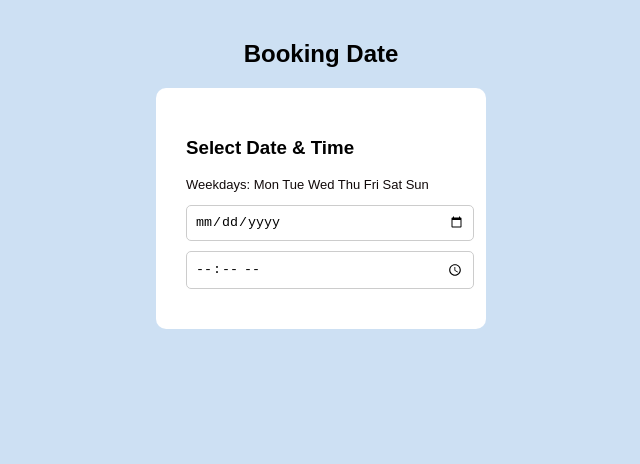
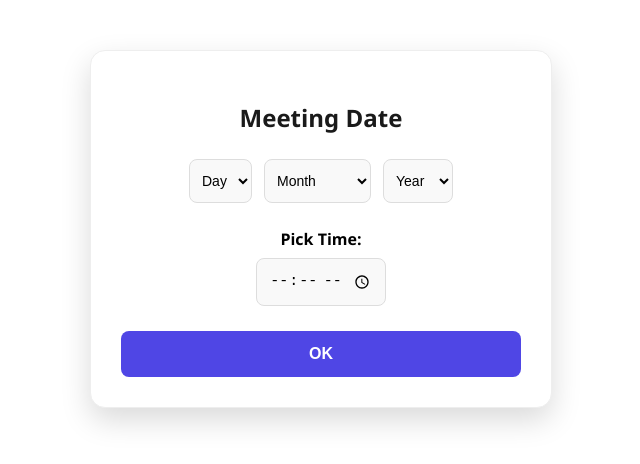
Before and after one commit to kaviyarasi-2325/Datepicker, a React (Create React App) app: page / in a window 1280 px wide. Shown: the top 464 px of the page, without its empty margins (319-959 px from the left). Built offline with nearby package versions, Linux system fonts and the light colour scheme.

Commit message:
Custom Date and Time Picker added

```diff
--- a/package.json
+++ b/package.json
@@ -8,6 +8,7 @@
     "@testing-library/react": "^16.3.2",
     "@testing-library/user-event": "^13.5.0",
     "react": "^19.2.4",
+    "react-datepicker": "^9.1.0",
     "react-dom": "^19.2.4",
     "react-scripts": "5.0.1",
     "web-vitals": "^2.1.4"
--- a/src/App.css
+++ /dev/null
@@ -1,44 +0,0 @@
-body {
-  font-family: Arial, sans-serif;
-  background: #cde0f3;
-}
-
-.app-container {
-  padding: 20px;
-  display: flex;
-  flex-direction: column;
-  align-items: center;
-}
-
-.date-box {
-  border: none;
-  padding: 30px;
-  margin-bottom: 20px;
-  border-radius: 10px;
-  width: 270px;
-  background: rgba(255, 255, 255, 0.993);
-}
-
-.week-text {
-  font-size: 13px;
-  color: #080101f6;
-}
-
-.input-field {
-  width: 100%;
-  padding: 8px;
-  margin-bottom: 10px;
-  border-radius: 5px;
-  border: 1px solid #cccccc;
-}
-
-.input-field:focus {
-  border-color: #007bff;
-  outline: none;
-}
-
-.selected-text {
-  margin-top: 10px;
-  color: green;
-  font-weight: bold;
-}
--- a/src/App.js
+++ b/src/App.js
@@ -1,16 +1,9 @@
-import DatePicker from  "./components/Datepicker"
-import "./App.css";
+import Datepicker from "./components/Datepicker";
+
 function App() {
-  const handleSelect = (date, time) => {
-    console.log("Selected:", date, time);
-  };
-
   return (
-    <div className="app-container">
-      <h2>Booking Date</h2>
-      <DatePicker onSelect={handleSelect} />
-
-
+    <div>
+      <Datepicker />
     </div>
   );
 }
--- /dev/null
+++ b/src/components/App.css
@@ -0,0 +1,73 @@
+/* Style.css */
+.meeting-container {
+  max-width: 400px;
+  margin: 50px auto;
+  padding: 30px;
+  border-radius: 15px;
+  box-shadow: 0 12px 30px rgba(0, 0, 0, 0.15);
+  background-color: #ffffff;
+  font-family: 'Segoe UI', Roboto, sans-serif;
+  text-align: center;
+  border: 1px solid #eee;
+}
+
+.meeting-title {
+  color: #1a1a1a;
+  margin-bottom: 25px;
+  font-size: 24px;
+}
+
+.picker-row {
+  display: flex;
+  gap: 12px;
+  justify-content: center;
+  margin-bottom: 25px;
+}
+
+.custom-select {
+  padding: 12px 8px;
+  border-radius: 8px;
+  border: 1px solid #ddd;
+  font-size: 14px;
+  background-color: #f9f9f9;
+  cursor: pointer;
+}
+
+.time-wrapper {
+  margin-bottom: 25px;
+}
+
+.time-input {
+  padding: 12px;
+  border-radius: 8px;
+  border: 1px solid #ddd;
+  font-size: 15px;
+  background-color: #f9f9f9;
+}
+
+.ok-btn {
+  width: 100%;
+  padding: 14px;
+  background-color: #4f46e5;
+  color: white;
+  border: none;
+  border-radius: 8px;
+  font-size: 16px;
+  font-weight: bold;
+  cursor: pointer;
+  transition: all 0.2s ease;
+}
+
+.ok-btn:hover {
+  background-color: #4338ca;
+}
+
+.result-box {
+  margin-top: 25px;
+  padding: 18px;
+  background-color: #f0fdf4;
+  border-radius: 10px;
+  color: #166534;
+  border: 1px solid #bbf7d0;
+  font-size: 16px;
+}
--- a/src/components/DatePicker.jsx
+++ b/src/components/DatePicker.jsx
@@ -1,50 +1,72 @@
-import React, { useState } from "react";
+import React, { useState } from 'react';
+import './App.css'; // CSS ஃபைலை இங்கே Import செய்கிறோம்
 
-function Datepicker({ onSelect }) {
-  const [date, setDate] = useState("");
-  const [time, setTime] = useState("");
+export default function MeetingPicker() {
+  const [day, setDay] = useState('');
+  const [month, setMonth] = useState('');
+  const [year, setYear] = useState('');
+  const [time, setTime] = useState('');
+  const [finalOutput, setFinalOutput] = useState('');
 
-  const handleDate = (e) => {
-    setDate(e.target.value);
-    if (onSelect) onSelect(formatDate(e.target.value), formatTime(time));
+  const monthList = [
+    { name: "January", val: "01" }, { name: "February", val: "02" },
+    { name: "March", val: "03" }, { name: "April", val: "04" },
+    { name: "May", val: "05" }, { name: "June", val: "06" },
+    { name: "July", val: "07" }, { name: "August", val: "08" },
+    { name: "September", val: "09" }, { name: "October", val: "10" },
+    { name: "November", val: "11" }, { name: "December", val: "12" }
+  ];
 
+  const days = Array.from({ length: 31 }, (_, i) => i + 1);
+  const years = Array.from({ length: 27 }, (_, i) => 2024 + i);
+
+  const handleOk = () => {
+    if (!day || !month || !year || !time) {
+      alert("Please select all fields!");
+      return;
+    }
+
+    let [hours, minutes] = time.split(':');
+    const ampm = hours >= 12 ? 'PM' : 'AM';
+    hours = hours % 12 || 12;
+
+    const formattedDay = day < 10 ? `0${day}` : day;
+    setFinalOutput(`Selected : ${formattedDay}-${month}-${year} ${hours}:${minutes} ${ampm}`);
   };
 
-  const handleTime = (e) => {
-    setTime(e.target.value);
-    if (onSelect) onSelect(formatDate(date), formatTime(e.target.value));
+  return (
+    <div className="meeting-container">
+      <h2 className="meeting-title">Meeting Date</h2>
 
-  };
+      <div className="picker-row">
+        <select className="custom-select" onChange={(e) => setDay(e.target.value)}>
+          <option value="">Day</option>
+          {days.map(d => <option key={d} value={d}>{d}</option>)}
+        </select>
 
-  const formatDate = (d)=>{
-    if (!d) return "";
-    const[y,m,day]=d.split("-");
-    return `${day}-${m}-${y}`;
-  }
+        <select className="custom-select" onChange={(e) => setMonth(e.target.value)}>
+          <option value="">Month</option>
+          {monthList.map(m => <option key={m.val} value={m.val}>{m.name}</option>)}
+        </select>
 
-  const formatTime = (t)=>{
-    if (!t)return "";
-    let [h,m] = t.split(":");
-    h = parseInt(h);
-    const ampm=h>=12?"PM":"AM";
-    h=h%12 ||12;
-    return`${h}:${m} ${ampm}`
-  }
-  return (
-    <div className="date-box">
-      <h3>Select Date & Time</h3>
-      <p className="week-text">Weekdays: Mon Tue Wed Thu Fri Sat Sun</p>
+        <select className="custom-select" onChange={(e) => setYear(e.target.value)}>
+          <option value="">Year</option>
+          {years.map(y => <option key={y} value={y}>{y}</option>)}
+        </select>
+      </div>
 
-      <input type="date" value={date} onChange={handleDate} className="input-field" min={new Date().toISOString().split("T")[0]}/>
-      <br />
-      <input type="time" value={time} onChange={handleTime} className="input-field" />
-      {date && time &&(
-        <p className="selected-text">
-          Selected: {formatDate (date)} { formatTime (time)}</p>
+      <div className="time-wrapper">
+        <label style={{display:'block', marginBottom:'8px', fontWeight:'bold'}}>Pick Time:</label>
+        <input type="time" className="time-input" onChange={(e) => setTime(e.target.value)} />
+      </div>
+
+      <button className="ok-btn" onClick={handleOk}>OK</button>
+
+      {finalOutput && (
+        <div className="result-box">
+          <strong>{finalOutput}</strong>
+        </div>
       )}
     </div>
   );
 }
-
-
-export default Datepicker;
--- a/src/index.js
+++ b/src/index.js
@@ -1,17 +1,9 @@
-import React from 'react';
-import ReactDOM from 'react-dom/client';
-import './index.css';
-import App from './App';
-import reportWebVitals from './reportWebVitals';
+import React from "react";
+import ReactDOM from "react-dom/client";
+import App from "./App";
 
-const root = ReactDOM.createRoot(document.getElementById('root'));
-root.render(
+ReactDOM.createRoot(document.getElementById("root")).render(
   <React.StrictMode>
     <App />
   </React.StrictMode>
 );
-
-// If you want to start measuring performance in your app, pass a function
-// to log results (for example: reportWebVitals(console.log))
-// or send to an analytics endpoint. Learn more: https://bit.ly/CRA-vitals
-reportWebVitals();
```
Also changed, not shown: 1 other file (tests, documents, lock files or other folders).
